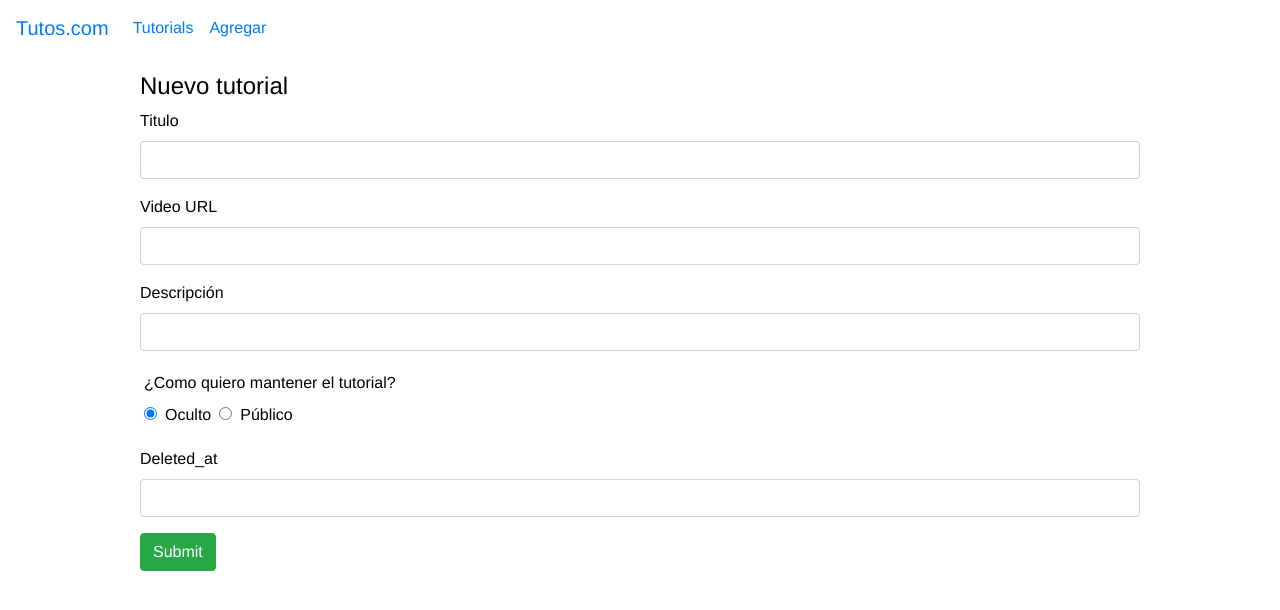
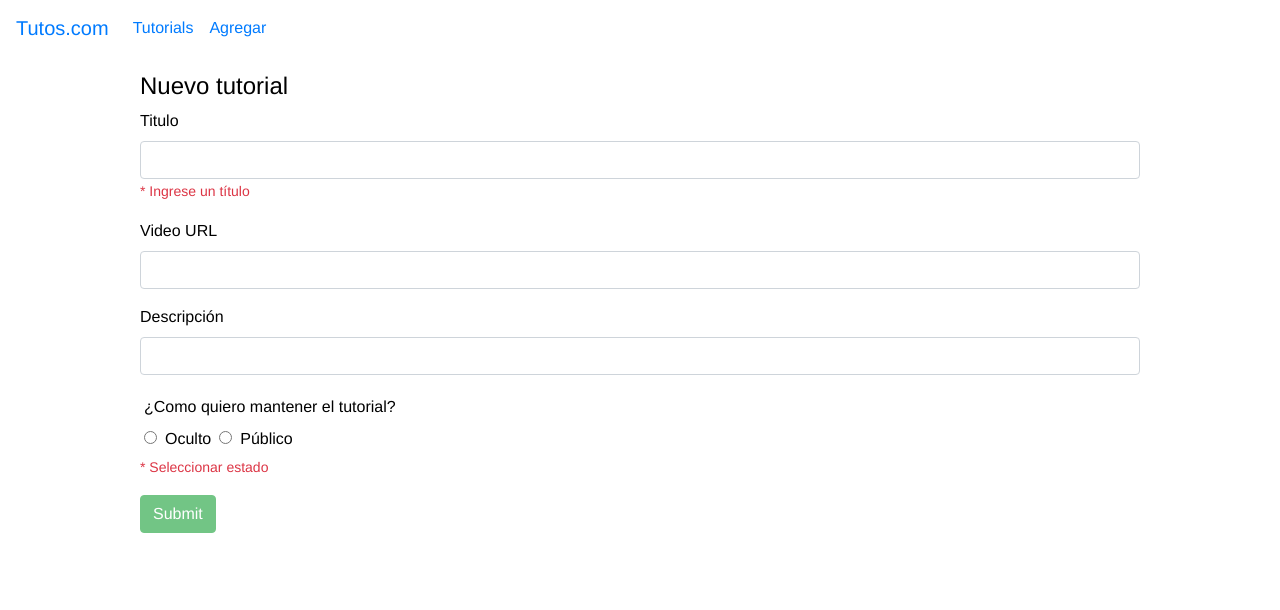
Before and after one commit to eniocs/Tutorials-Challenge, a Vue app in the folder Tutorials-Front/: page /add in a window 1280 px wide. Shown: the top 610 px of the page. Built offline with nearby package versions, Linux system fonts and the light colour scheme.

Commit message:
Form Validation using vuelidate

```diff
--- a/Tutorials-Front/package.json
+++ b/Tutorials-Front/package.json
@@ -8,13 +8,16 @@
     "lint": "vue-cli-service lint"
   },
   "dependencies": {
+    "@vuelidate/core": "^2.0.0-alpha.42",
+    "@vuelidate/validators": "^2.0.0-alpha.30",
     "axios": "^0.27.2",
     "bootstrap": "^4.6.0",
     "core-js": "^3.6.5",
     "jquery": "^3.6.0",
     "popper.js": "^1.16.1",
     "vue": "^3.0.0",
-    "vue-router": "^4.0.16"
+    "vue-router": "^4.0.16",
+    "vuelidate": "^0.7.7"
   },
   "devDependencies": {
     "@vue/cli-plugin-babel": "~4.5.8",
--- a/Tutorials-Front/src/App.vue
+++ b/Tutorials-Front/src/App.vue
@@ -20,6 +20,10 @@
 export default {
   name: "app"
 };
+
+
+
+
 </script>
 
 
--- a/Tutorials-Front/src/components/AddTutorial.vue
+++ b/Tutorials-Front/src/components/AddTutorial.vue
@@ -1,7 +1,8 @@
 <template>
-  <div class="submit-form text-left align-middle">
+  <div class="submit-form text-left align-middle" @closed="v$.$reset()">
+    <div v-if="!submitted">
         <h4>Nuevo tutorial</h4>
-    <div v-if="!submitted">
+        <form @submit.prevent="handleSubmit">
             <div class="form-group">
               <label for="title">Titulo</label>
               <input
@@ -9,19 +10,22 @@
                 class="form-control"
                 id="title"
                 required
-          v-model="tutorial.title"
+                v-model="v$.tutorial.title.$model"
                 name="title"
               />
+              <small class="text-danger" v-if="v$.tutorial.title.required.$invalid">* Ingrese un título</small>
+              <small class="text-danger" v-if="v$.tutorial.title.minLength.$invalid">* El titulo debe contener mas de cuatro caracteres</small>
             </div>
             <div class="form-group">
               <label for="video_url">Video URL</label>
               <input
-          type="text"
+                type="url"
                 class="form-control"
                 id="video_url"
-          v-model="tutorial.video_url"
+                v-model="v$.tutorial.video_url.$model"
                 name="video_url"
               />
+              <small class="text-danger" v-if="v$.tutorial.video_url.url.$invalid">* URL incorrecta</small>
             </div>
             <div class="form-group">
               <label for="description">Descripción</label>
@@ -34,22 +38,16 @@
             </div>
             <label class="m-1"> ¿Como quiero mantener el tutorial? </label>
             <div class="form-group">
-        <input class="m-1" type="radio" id="tutorial.published_status_false" value="false" v-model="tutorial.published_status">
-        <label class="m-1" for="uno"> Oculto </label>
-        <input class="m-1" type="radio" id="tutorial.published_status_true" value="true" v-model="tutorial.published_status">
-        <label class="m-1" for="Dos"> Público </label>
+              <div>
+                <input class="m-1 mb-0" type="radio" id="tutorial.published_status_false" value="false" v-model="v$.tutorial.published_status.$model">
+                <label class="m-1 mb-0" for="uno"> Oculto </label>
+                <input class="m-1 mb-0" type="radio" id="tutorial.published_status_true" value="true" v-model="v$.tutorial.published_status.$model">
+                <label class="m-1 mb-0" for="Dos"> Público </label>
               </div>
-      <div class="form-group">
-        <label for="deleted_at">Deleted_at</label>
-        <input
-          type="text"
-          class="form-control"
-          id="deleted_at"
-          v-model="tutorial.deleted_at"
-          name="deleted_at"
-        />
+              <small class="text-danger" v-if="!v$.tutorial.published_status.required.$response">* Seleccionar estado</small>
             </div>
-      <button @click="saveTutorial" class="btn btn-success">Submit</button>
+            <button @click="saveTutorial" class="btn btn-success" :disabled="isDisabled">Submit</button>
+        </form>
     </div>
     <div v-else>
       <h4>El tutorial se agregó correctamente!</h4>
@@ -59,21 +57,34 @@
 </template>
 <script>
 import TutorialDataService from "../services/TutorialDataService";
+import useVuelidate from '@vuelidate/core'
+import { required, url, minLength } from '@vuelidate/validators'
 export default {
   name: "add-tutorial",
   data() {
     return {
+      v$: useVuelidate(),
+      alloiswsubmit: false,
       tutorial: {
         id: null,
         video_url:"",
-        title: "",
+        title: null,
         description: "",
-        published_status: false,
+        published_status: null,
         deleted_at: null,
       },
       submitted: false,
       toggle_status : true
     };
+  },
+  validations() {
+    return {
+      tutorial :{
+        title : { required, minLength:  minLength(4), $lazy: false},
+        video_url : { url, $lazy: true},
+        published_status: { required, $lazy: true},
+      }
+    }
   },
   methods: {
     saveTutorial() {
@@ -94,10 +105,14 @@ export default {
           console.log(e);
         });
     },
-
     newTutorial() {
       this.submitted = false;
       this.tutorial = {};
+    }
+  }, computed: {
+    isDisabled: function(){
+        //enables the Submit button only if there is a valid title or pulish_status selection
+        return this.tutorial.title == null || this.tutorial.published_status == null || this.v$.tutorial.title.required.$invalid  || this.v$.tutorial.title.minLength.$invalid;
     }
   }
 };
--- a/Tutorials-Front/src/main.js
+++ b/Tutorials-Front/src/main.js
@@ -5,4 +5,6 @@ import 'bootstrap/dist/css/bootstrap.min.css'
 import router from './router'
 
 
+
+
 createApp(App).use(router).mount('#app')
```
Also changed, not shown: 1 other file (tests, documents, lock files or other folders). Lines whose indentation alone changed are shown as unchanged.
